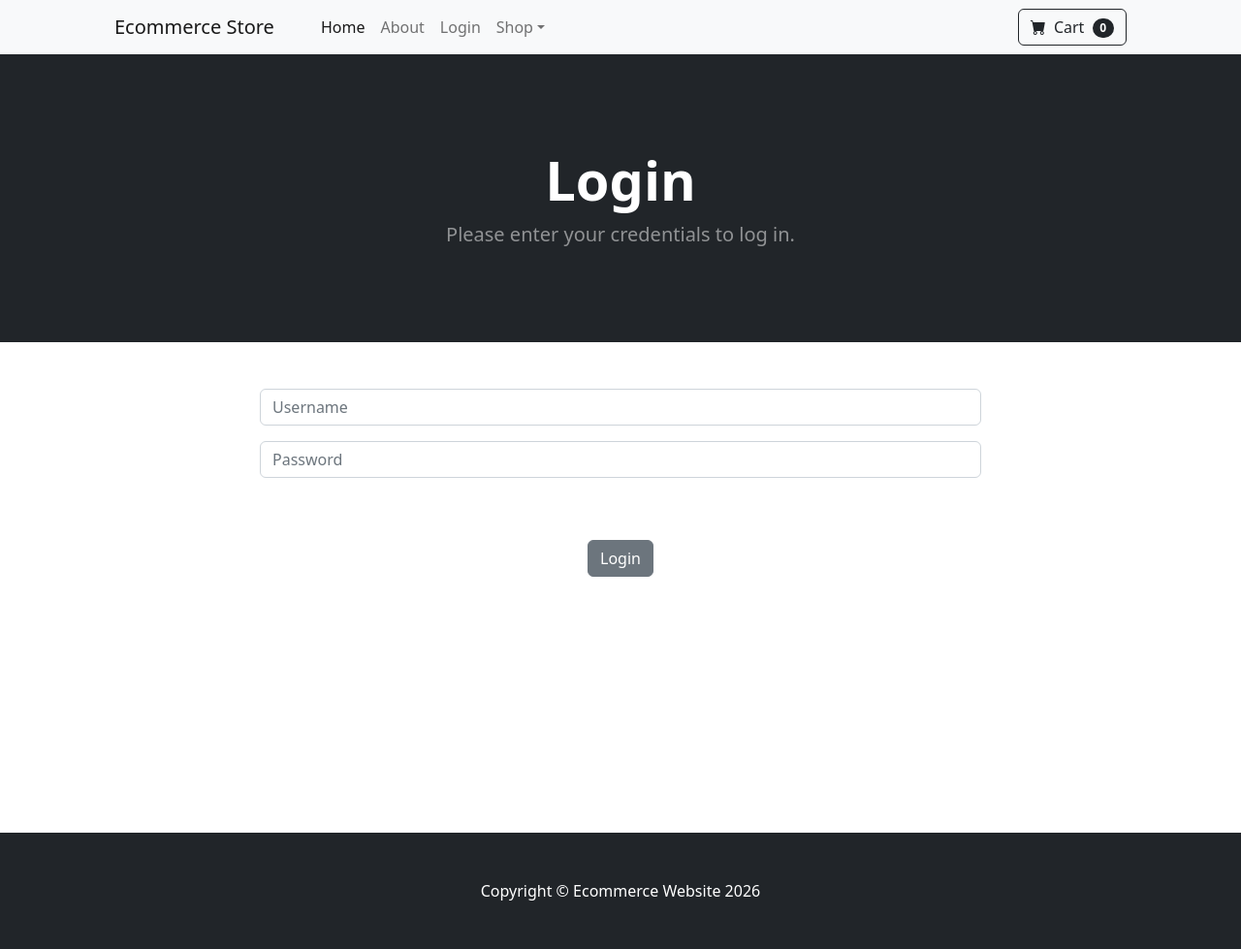
After one commit to adnan8869/Django_Ecommerce, a Django app: page /login/ in a window 1280 px wide. The commit adds this page. Shown: the whole page at 97% size. Run offline with Django 5.2, Linux system fonts and the light colour scheme; some libraries are stand-ins or nearby versions.

Commit message:
add login.html

```diff
--- a/ecom/store/templates/base.html
+++ b/ecom/store/templates/base.html
@@ -18,6 +18,17 @@
     <body>
         {% include 'navbar.html' %}
 
+        {% if messages %}
+            <div class="container mt-3">
+                {% for message in messages %}
+                    <div class="alert alert-warning alert-dismissible fade show" role="alert">
+                        {{ message }}
+                        <button type="button" class="btn-close" data-bs-dismiss="alert" aria-label="Close"></button>
+                    </div>
+                {% endfor %}
+            </div>
+        {% endif %}
+
         {% block content %}
         {% endblock %}
 
--- /dev/null
+++ b/ecom/store/templates/login.html
@@ -0,0 +1,40 @@
+{% extends "base.html" %}
+
+{% block content %}
+    <!-- Header-->
+    <header class="bg-dark py-5">
+        <div class="container px-4 px-lg-5 my-5">
+            <div class="text-center text-white">
+                <h1 class="display-4 fw-bolder">Login</h1>
+                <p class="lead fw-normal text-white-50 mb-0">Please enter your credentials to log in.</p>
+            </div>
+        </div>
+    </header>
+    <!-- Section-->
+    <div class="container">
+        <div class="row">
+            <center>
+                <div class="col-8">
+                    <br/><br/>
+<form method="POST" action="{% url 'login'%}">
+    {% csrf_token %}
+  <div class="mb-3">
+    <input type="text" class="form-control" name="username" placeholder="Username">
+  </div>
+  <div class="mb-3">
+    <input type="password" class="form-control" name="password" placeholder="Password">
+  </div>
+  <br/><br/>
+  <button type="submit" class="btn btn-secondary">Login</button>
+</form>
+
+<br/><br/>
+<br/><br/>
+<br/><br/>
+<br/><br/>
+<br/><br/><br/>
+                </div>
+            </center>
+        </div>
+    </div>
+{% endblock %}
--- a/ecom/store/templates/navbar.html
+++ b/ecom/store/templates/navbar.html
@@ -7,6 +7,11 @@
                     <ul class="navbar-nav me-auto mb-2 mb-lg-0 ms-lg-4">
                         <li class="nav-item"><a class="nav-link active" aria-current="page" href="{% url 'home' %}">Home</a></li>
                         <li class="nav-item"><a class="nav-link" href="{% url 'about' %}">About</a></li>
+                    {% if user.is_authenticated %}
+                        <li class="nav-item"><a class="nav-link" href="{% url 'logout' %}">Log Out</a></li>
+                    {% else %}
+                        <li class="nav-item"><a class="nav-link" href="{% url 'login' %}">Login</a></li>
+                    {% endif %}
                         <li class="nav-item dropdown">
                             <a class="nav-link dropdown-toggle" id="navbarDropdown" href="#" role="button" data-bs-toggle="dropdown" aria-expanded="false">Shop</a>
                             <ul class="dropdown-menu" aria-labelledby="navbarDropdown">
--- a/ecom/store/urls.py
+++ b/ecom/store/urls.py
@@ -4,4 +4,6 @@ from . import views
 urlpatterns = [
     path('', views.home, name='home'),
     path('about/', views.about, name='about'),
+    path('login/', views.login_user, name='login'),
+    path('logout/', views.logout_user, name='logout'),
 ]
--- a/ecom/store/views.py
+++ b/ecom/store/views.py
@@ -1,5 +1,7 @@
-from django.shortcuts import render
+from django.shortcuts import render, redirect
 from .models import Product
+from django.contrib.auth import authenticate, login, logout
+from django.contrib import messages
 
 def home(request):
     products = Product.objects.all()
@@ -7,3 +9,23 @@ def home(request):
 
 def about(request):
     return render(request, 'about.html', {})
+
+def login_user(request):
+    if request.method == 'POST':
+        username = request.POST['username']
+        password = request.POST['password']
+        user = authenticate(request, username=username, password=password)
+        if user is not None:
+            login(request, user)
+            messages.success(request, 'You have been logged in.')
+            return redirect('home')
+        else:
+            messages.error(request, 'Invalid username or password.')
+            return redirect('login')
+    else:
+        return render(request, 'login.html', {})
+
+def logout_user(request):
+    logout(request)
+    messages.success(request, 'You have been logged out.')
+    return redirect('home')
```
